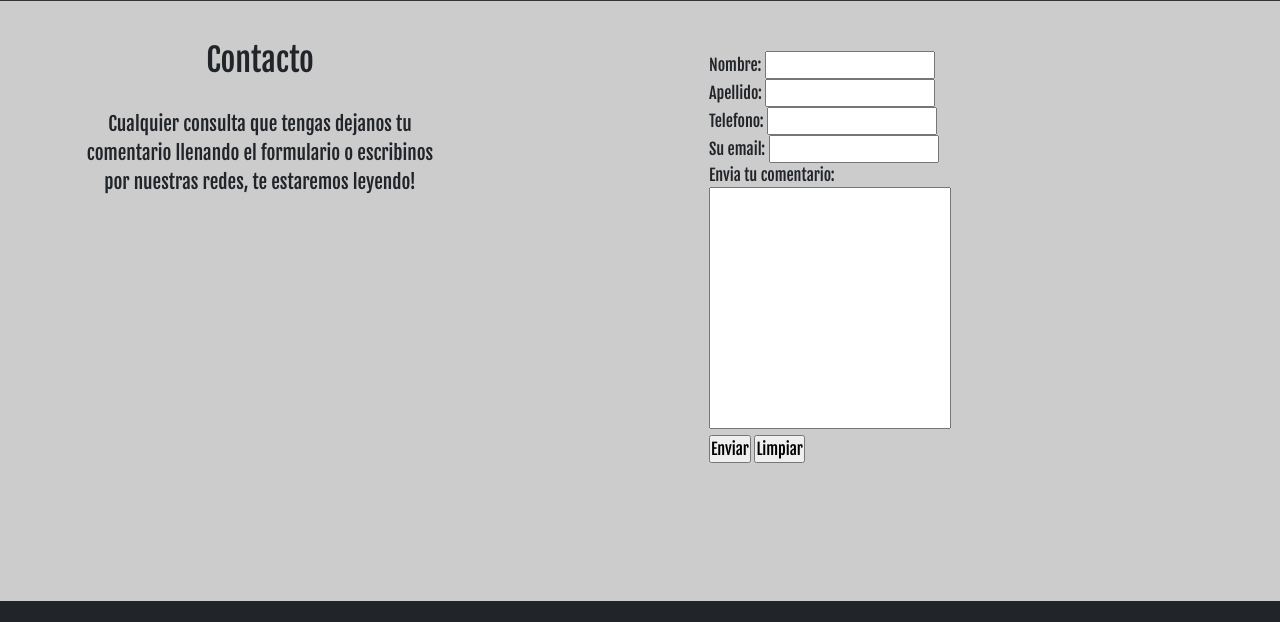
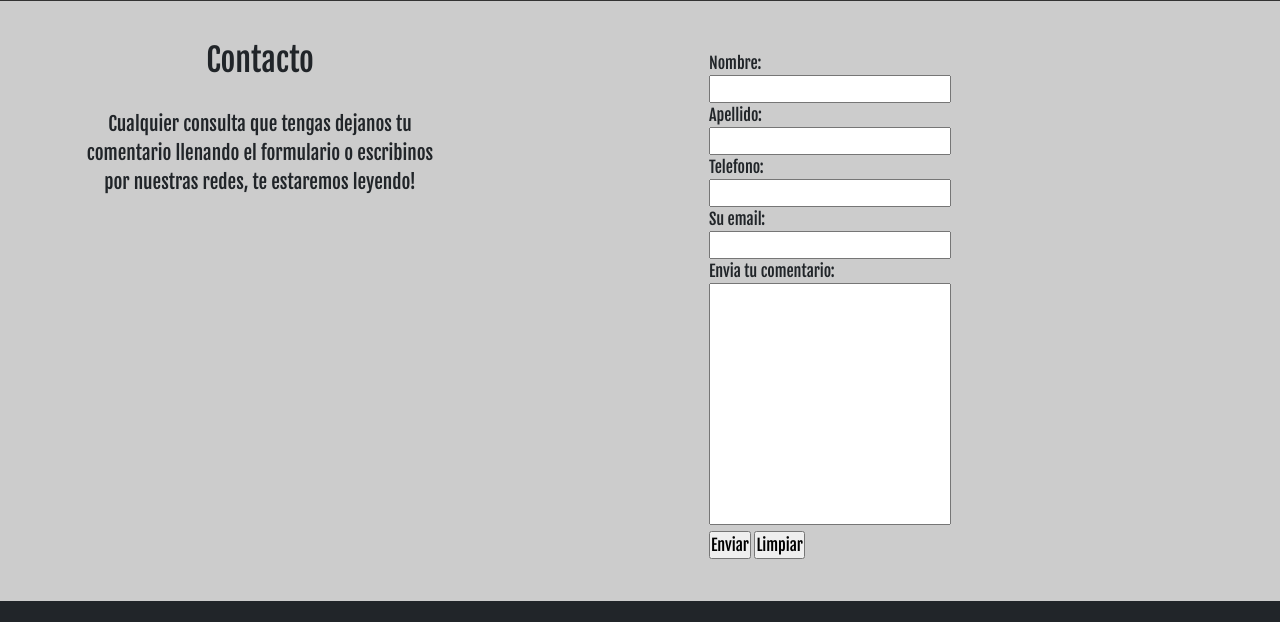
Before and after one commit to TomasZerbino/tiendatshirt, a website: page pages/contacto.html in a window 1280 px wide. Shown: the part 71-693 px from the top of the page. Drawn offline with Linux system fonts and the light colour scheme.

Commit message:
contacto

```diff
--- a/assets/scss/style.scss
+++ b/assets/scss/style.scss
@@ -255,6 +255,10 @@ main{
    justify-content: center;
    padding: 30px 40px;
 }
+.campo{
+   display: flex;
+   flex-direction: column;
+}
 #gridContact{
    display: grid;
    grid-template-areas:
--- a/pages/contacto.html
+++ b/pages/contacto.html
@@ -48,22 +48,22 @@
       <div class="col-md-8 col-sm-12">
          <div class="contact__container">
             <form action="">
-               <div>
+               <div class="campo">
                   <label for="nombre">Nombre:</label>
                   <input type="text" id="nombre" required>
                </div>
 
-               <div>
+               <div class="campo">
                   <label for="apellido">Apellido:</label>
                    <input type="text" id="apellido" required>
                </div>
 
-               <div>
+               <div class="campo">
                   <label for="telefono">Telefono:</label>
                   <input type="tel" id="telefono">
                </div>
 
-               <div>
+               <div class="campo">
                   <label for="mail">Su email:</label>
                   <input type="mail" required>
                </div>
```
Also changed, not shown: assets/css/style.css.
